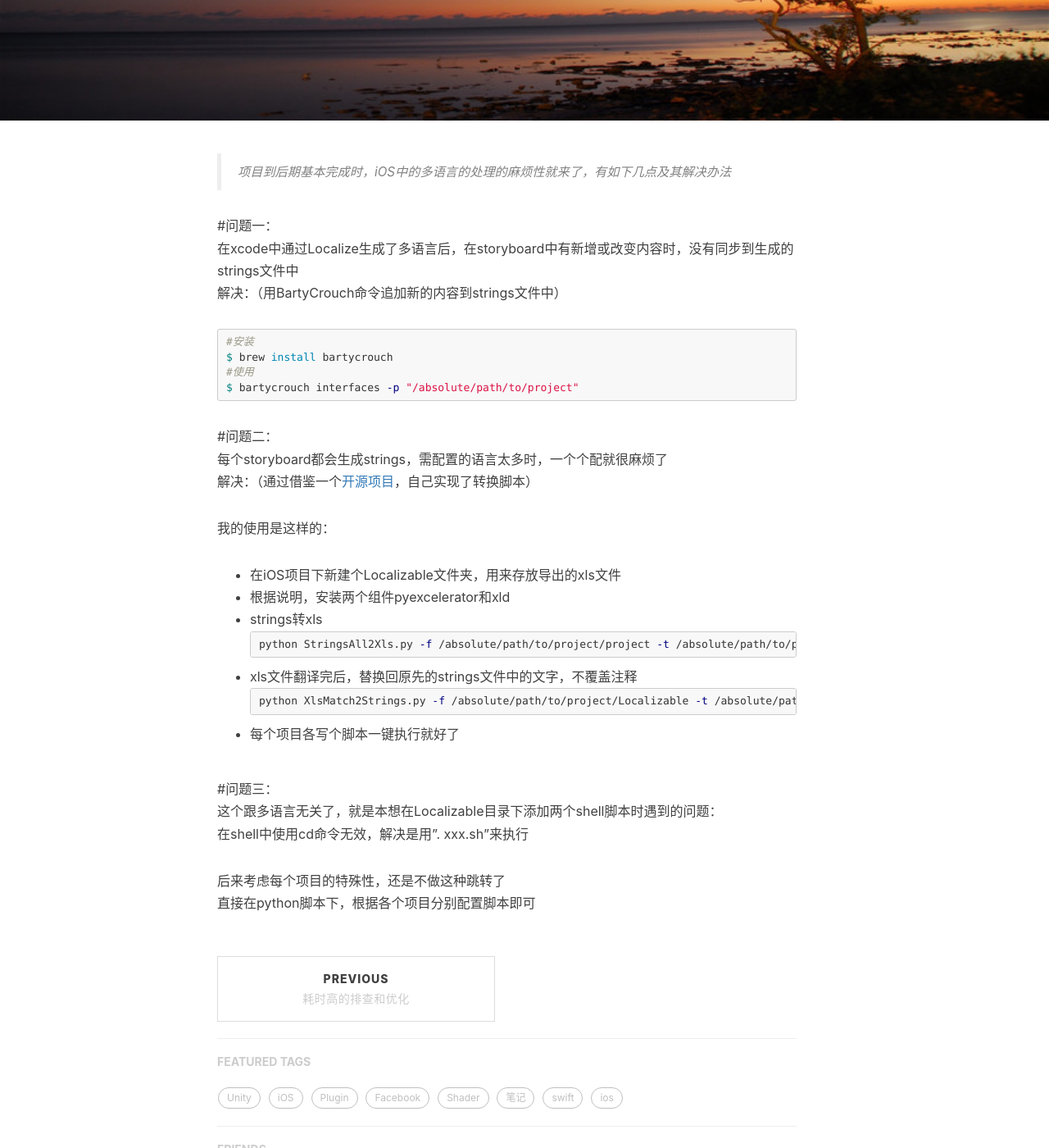
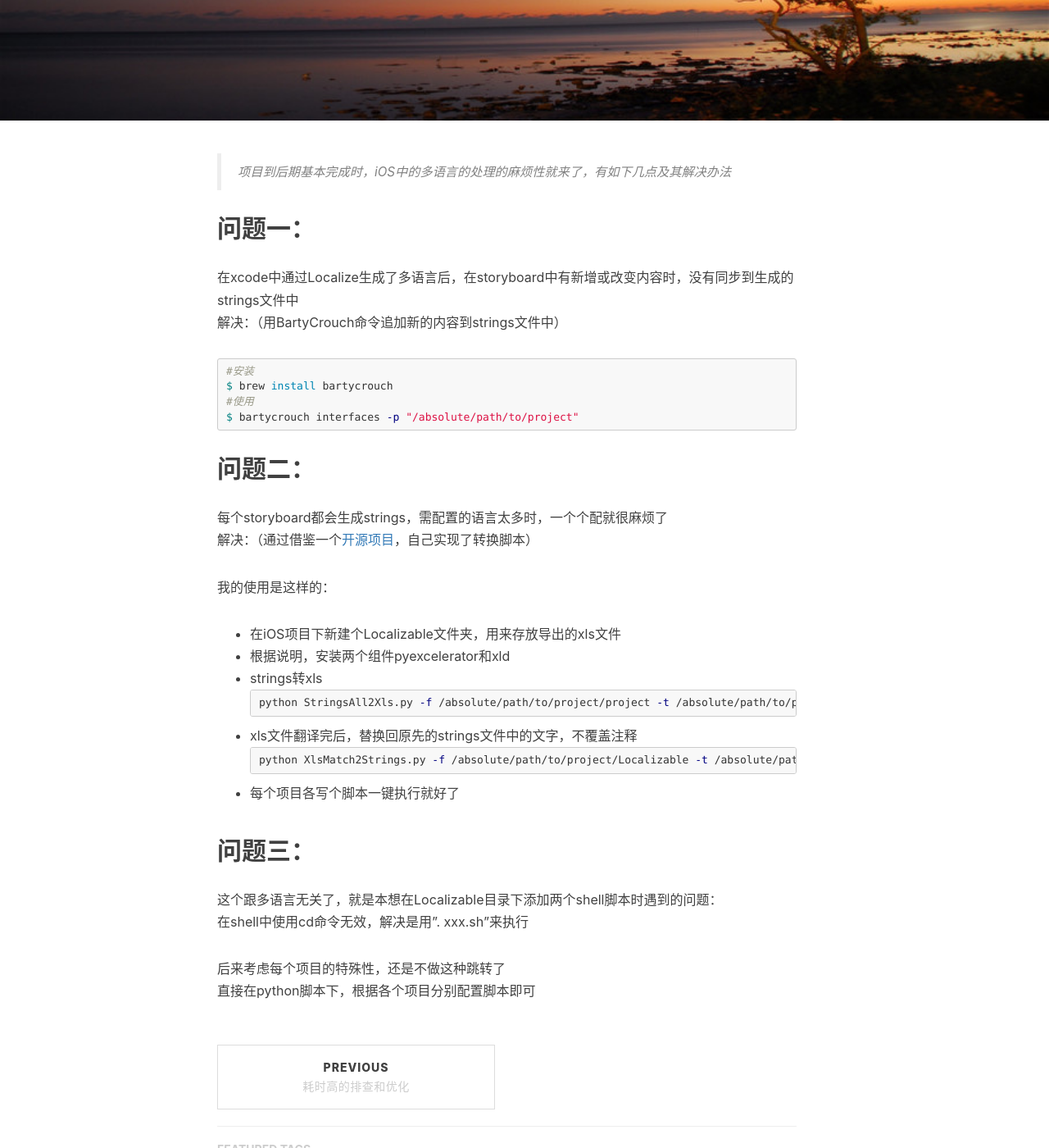
Before and after one commit to linguinan/linguinan.github.io, a Jekyll site: the page built from _posts/2019-01-16-ios-multi-language.md, in a window 1280 px wide and 1400 px high, scrolled down 310 px. Shown: the whole window at 82% size. Built offline with Jekyll 4.4.1, drawn with Linux system fonts in a browser that asks for light colours; nearby versions of some CDN libraries; comment, search, counter and statistics services are not loaded.

Commit message:
fix format

````diff
--- a/_posts/2019-01-16-ios-multi-language.md
+++ b/_posts/2019-01-16-ios-multi-language.md
@@ -10,7 +10,7 @@ tags:
 
 >项目到后期基本完成时，iOS中的多语言的处理的麻烦性就来了，有如下几点及其解决办法
 
-#问题一：
+## 问题一：
 在xcode中通过Localize生成了多语言后，在storyboard中有新增或改变内容时，没有同步到生成的strings文件中
 解决：（用BartyCrouch命令追加新的内容到strings文件中）
 ```shell
@@ -20,7 +20,7 @@ $ brew install bartycrouch
 $ bartycrouch interfaces -p "/absolute/path/to/project"
 ```
 
-#问题二：
+## 问题二：
 每个storyboard都会生成strings，需配置的语言太多时，一个个配就很麻烦了
 解决：（通过借鉴一个[开源项目](https://github.com/linguinan/Localizable.strings2Excel)，自己实现了转换脚本）
 
@@ -37,7 +37,7 @@ python XlsMatch2Strings.py -f /absolute/path/to/project/Localizable -t /absolute
 ```
 * 每个项目各写个脚本一键执行就好了
 
-#问题三：
+## 问题三：
 这个跟多语言无关了，就是本想在Localizable目录下添加两个shell脚本时遇到的问题：
 在shell中使用cd命令无效，解决是用". xxx.sh"来执行
 
````
